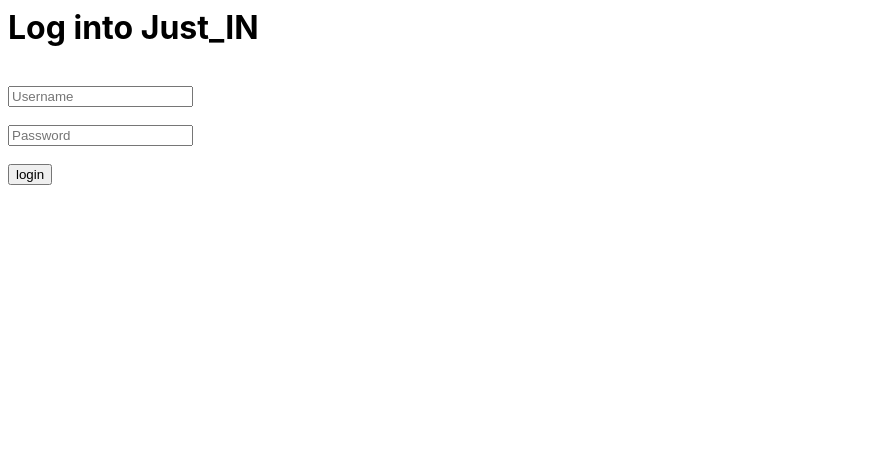
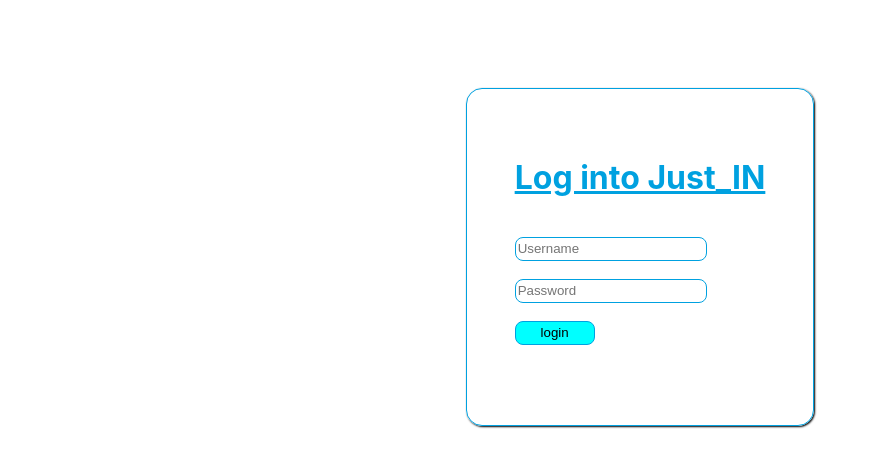
Before and after one commit to Justinsamuel7/React-form-DynamicForm-and-Api-with-Router-and-with-user-authentication, a React (Create React App) app: page / in a window 1280 px wide. Shown: the top 468 px of the page, without its empty margins (0-872 px from the left). Built offline with nearby package versions, Linux system fonts and the light colour scheme.

Commit message:
4 files modified, 1 added

```diff
--- a/public/index.html
+++ b/public/index.html
@@ -1 +1 @@
-<div id="root"></div>
+<div id="root" style="display:flex;   justify-content: center;"></div>
--- a/src/App.js
+++ b/src/App.js
@@ -4,6 +4,8 @@
 import Home from "./Home"
 import Career from "./Career"
 import About from "./About"
+import Form from "./Form"
+
 
 
 let usernamepass_details=[
@@ -31,9 +33,10 @@
 
   function Loginpage(){
     return (
-      <div>
+      <div id="loginbox">
         <h1>Log into Just_IN</h1>
       <br />
+      <div>
       <input type="text" placeholder="Username" id="usernameinp" />
       <br />
       <br />
@@ -45,6 +48,7 @@
       <br/>
       <div id="failedlog"> </div>
       </div>
+      </div>
     );
 
   }
@@ -55,8 +59,11 @@
       <div>
       <Routes>
         <Route path="/" element={<Home />} />
+        <Route path="/Form" element={<Form />} />
         <Route path="/Career" element={<Career />} />
         <Route path="/About" element={<About />} />
+        <Route path="/Sign in" element={<App />} />
+
       </Routes>
       </div>
     )
@@ -76,6 +83,7 @@
       if(usernamepass_details[tempind]['username']===uninp && usernamepass_details[tempind]['password']===passinp)
       {
         // alert("You are logged in")
+        // localStorage.setItem('Login', true);
         setIsLogin(true);
 
       }
@@ -95,7 +103,10 @@
 
   return (
 
-   <> {isLogin ? Homepage() : Loginpage()}</>
+   <>
+   {isLogin ? Homepage() : Loginpage()}
+   {/* {Homepage()} */}
+   </>
    );
 
 }
--- /dev/null
+++ b/src/Form.js
@@ -0,0 +1,14 @@
+import React from 'react';
+import './style.css';
+import { Routes, Route, Link, useNavigate } from 'react-router-dom';
+
+export default function Form() {
+  return (
+    <div>
+      <h1>This is Form page</h1>
+      <br/>
+      <br/>
+      <Link to="/">Home</Link>
+    </div>
+  );
+}
--- a/src/Home.js
+++ b/src/Home.js
@@ -10,9 +10,10 @@
       <h1>Successfully Logged in,This is home page</h1>
 
       <ul>
+        <li><Link to="/Form">Survey form</Link></li>
         <li><Link to="/Career">Career</Link></li>
         <li><Link to="/About">About</Link></li>
-        <li><Link to="/">Log out</Link></li>
+        <li><Link to="/Sign in">Log out</Link></li>
         {/* Logout path is wrong , need to modify */}
       </ul>
 
--- a/src/style.css
+++ b/src/style.css
@@ -7,3 +7,34 @@
 #failedlog{
   color: red;
 }
+#loginbox{
+  height: 15rem;
+  margin-top: 5rem;
+  padding: 3rem;
+  border: 1px solid rgb(0, 161, 224);
+  border-radius: 1rem;
+  box-shadow: 1px 1px 2px black;
+}
+#loginbox h1{
+  color: rgb(0, 161, 224);
+  cursor:default;
+  text-decoration: underline;
+}
+#loginbox input{
+  height: 1.5rem;
+  width: 12rem;
+  border: 1px solid rgb(0, 161, 224);
+  border-radius: 0.5rem;
+}
+#loginbox button{
+  height: 1.5rem;
+  width: 5rem;
+  background-color: aqua;
+  border: 1px solid rgb(0, 161, 224);
+  border-radius: 0.5rem;
+  cursor: pointer;
+}
+#loginbox button:hover{
+  background-color: rgb(0, 202, 202);
+
+}
```
